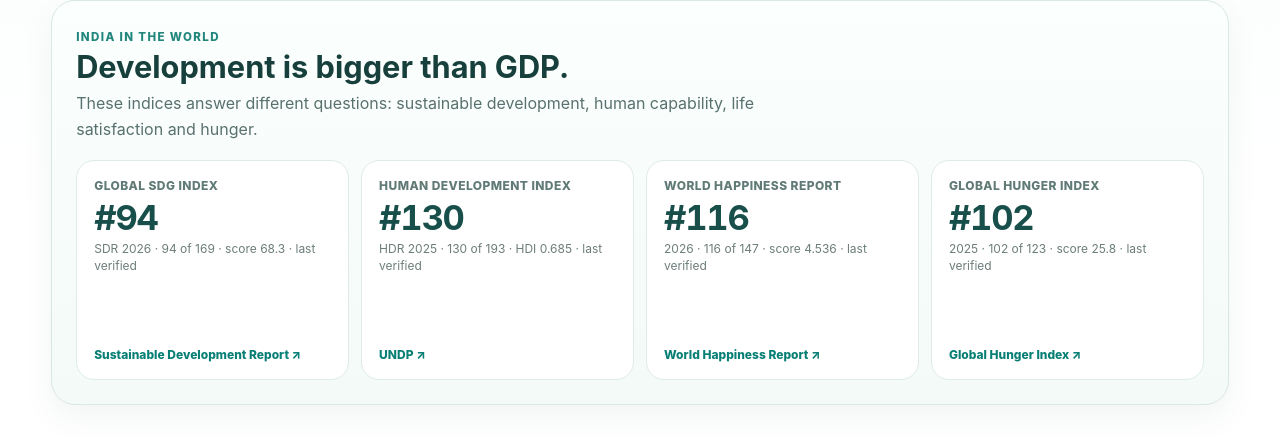
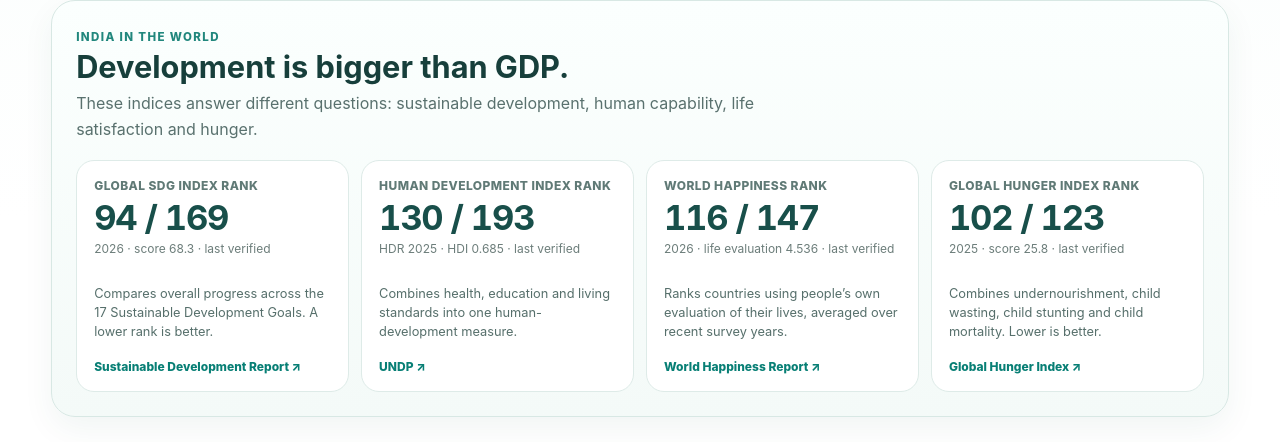
Before and after one commit to its4manasi/curiolens, a Next.js app: page /development in a window 1280 px wide. Shown: the part 700-1142 px from the top of the page. Built offline with nearby package versions, Linux system fonts and the light colour scheme; no server answers.

Commit message:
Add files via upload

```diff
--- a/components/DevelopmentDashboard.js
+++ b/components/DevelopmentDashboard.js
@@ -24,35 +24,46 @@ export default function DevelopmentDashboard(){
     return () => window.removeEventListener('curiolens:place-change', onPlace);
   }, []);
   const latest = [
-    ['Gini index', live.gini, (v) => Number(v).toFixed(1)],
-    ['Poverty at lower-middle-income line', live.poverty, (v) => `${Number(v).toFixed(1)}%`],
-    ['Life expectancy', live.lifeExpectancy, (v) => `${Number(v).toFixed(1)} years`],
-    ['Under-5 mortality', live.under5, (v) => `${Number(v).toFixed(1)} / 1,000`],
+    ['Gini index', live.gini, (v) => Number(v).toFixed(1), 'Shows how evenly income or consumption is distributed. Lower values mean a more even distribution.'],
+    ['Poverty at lower-middle-income line', live.poverty, (v) => `${Number(v).toFixed(1)}%`, 'Share of people living below the World Bank lower-middle-income poverty line.'],
+    ['Life expectancy', live.lifeExpectancy, (v) => `${Number(v).toFixed(1)} years`, 'Average years a newborn would be expected to live if current mortality patterns continued.'],
+    ['Under-5 mortality', live.under5, (v) => `${Number(v).toFixed(1)} / 1,000`, 'Deaths before age five for every 1,000 live births. Lower is better.'],
   ].filter(([,m]) => m?.value != null);
+
+  const rankValue = (rankMetric, fallbackRank, fallbackTotal) => {
+    const rank = rankMetric?.value ?? (isIndia ? fallbackRank : null);
+    const total = rankMetric?.outOf ?? (isIndia ? fallbackTotal : null);
+    if (rank == null) return '—';
+    return total ? `${rank} / ${total}` : `#${rank}`;
+  };
 
   const globalMeasures = [
     {
-      label:'Global SDG Index',
-      value: live.globalSdgRank?.value != null ? `#${live.globalSdgRank.value}` : (isIndia ? '#94' : '—'),
-      detail: live.globalSdgRank?.value != null ? `${live.globalSdgRank.period} · ${live.globalSdgRank.outOf ? `of ${live.globalSdgRank.outOf}` : 'latest edition'}${live.globalSdgScore?.value != null ? ` · score ${Number(live.globalSdgScore.value).toFixed(1)}` : ''}` : (isIndia ? 'SDR 2026 · 94 of 169 · score 68.3 · last verified' : 'Latest Sustainable Development Report country result checked live'),
+      label:'Global SDG Index rank',
+      value: rankValue(live.globalSdgRank, 94, 169),
+      detail: live.globalSdgRank?.value != null ? `${live.globalSdgRank.period || 'Latest edition'}${live.globalSdgScore?.value != null ? ` · score ${Number(live.globalSdgScore.value).toFixed(1)}` : ''}` : (isIndia ? '2026 · score 68.3 · last verified' : 'Latest Sustainable Development Report country result checked live'),
+      description:'Compares overall progress across the 17 Sustainable Development Goals. A lower rank is better.',
       source: live.globalSdgRank || {source:'Sustainable Development Report', sourceUrl:'https://dashboards.sdgindex.org/profiles/india/fact-sheet/'},
     },
     {
-      label:'Human Development Index',
-      value: live.hdiRank?.value != null ? `#${live.hdiRank.value}` : (isIndia ? '#130' : '—'),
-      detail: live.hdiRank?.value != null ? `${live.hdiRank.period || 'Latest HDR'}${live.hdiValue?.value != null ? ` · HDI ${Number(live.hdiValue.value).toFixed(3)}` : ''}` : (isIndia ? 'HDR 2025 · 130 of 193 · HDI 0.685 · last verified' : 'Latest UNDP country result checked live'),
+      label:'Human Development Index rank',
+      value: rankValue(live.hdiRank, 130, 193),
+      detail: live.hdiRank?.value != null ? `${live.hdiRank.period || 'Latest HDR'}${live.hdiValue?.value != null ? ` · HDI ${Number(live.hdiValue.value).toFixed(3)}` : ''}` : (isIndia ? 'HDR 2025 · HDI 0.685 · last verified' : 'Latest UNDP country result checked live'),
+      description:'Combines health, education and living standards into one human-development measure.',
       source: live.hdiRank || {source:'UNDP', sourceUrl:'https://hdr.undp.org/data-center/country-insights#/ranks'},
     },
     {
-      label:'World Happiness Report',
-      value: live.happinessRank?.value != null ? `#${live.happinessRank.value}` : (isIndia ? '#116' : '—'),
-      detail: live.happinessRank?.value != null ? `${live.happinessRank.period || 'Latest edition'}${live.happinessScore?.value != null ? ` · life evaluation ${Number(live.happinessScore.value).toFixed(3)}` : ''}` : (isIndia ? '2026 · 116 of 147 · score 4.536 · last verified' : 'Latest World Happiness country result checked live'),
+      label:'World Happiness rank',
+      value: rankValue(live.happinessRank, 116, 147),
+      detail: live.happinessRank?.value != null ? `${live.happinessRank.period || 'Latest edition'}${live.happinessScore?.value != null ? ` · life evaluation ${Number(live.happinessScore.value).toFixed(3)}` : ''}` : (isIndia ? '2026 · life evaluation 4.536 · last verified' : 'Latest World Happiness country result checked live'),
+      description:'Ranks countries using people’s own evaluation of their lives, averaged over recent survey years.',
       source: live.happinessRank || {source:'World Happiness Report', sourceUrl:'https://www.worldhappiness.report/'},
     },
     {
-      label:'Global Hunger Index',
-      value: live.ghiRank?.value != null ? `#${live.ghiRank.value}` : (isIndia ? '#102' : '—'),
-      detail: live.ghiRank?.value != null ? `${live.ghiRank.period || 'Latest edition'} · of ${live.ghiRank.outOf || '—'}${live.ghiScore?.value != null ? ` · score ${live.ghiScore.value}` : ''}` : (isIndia ? '2025 · 102 of 123 · score 25.8 · last verified' : 'Latest Global Hunger Index country result checked live'),
+      label:'Global Hunger Index rank',
+      value: rankValue(live.ghiRank, 102, 123),
+      detail: live.ghiRank?.value != null ? `${live.ghiRank.period || 'Latest edition'}${live.ghiScore?.value != null ? ` · score ${live.ghiScore.value}` : ''}` : (isIndia ? '2025 · score 25.8 · last verified' : 'Latest Global Hunger Index country result checked live'),
+      description:'Combines undernourishment, child wasting, child stunting and child mortality. Lower is better.',
       source: live.ghiRank || {source:'Global Hunger Index', sourceUrl:'https://www.globalhungerindex.org/india.html'},
     },
   ];
@@ -63,9 +74,9 @@ export default function DevelopmentDashboard(){
   const stateNames = stateRows.length ? stateRows.map((x)=>x.state) : ['Bihar'];
 
   return <div className="public-data-dashboard development-data-dashboard">
-    <section className="live-index-section compact-live-section"><div className="live-index-head"><div><span className="section-tag">Latest available {countryName} series</span><h2>Development indicators update on different schedules.</h2><p>The API asks each live source for its newest non-null {countryName} observation rather than requesting a fixed year.</p></div><span className={`live-status ${liveStatus}`}>{liveStatus === 'ready' ? 'Latest observations checked' : liveStatus === 'loading' ? 'Checking latest data…' : 'Using verified fallback where needed'}</span></div>{latest.length > 0 && <div className="live-index-grid">{latest.map(([label,m,fmt]) => <article key={label}><span>{label}</span><strong>{fmt(m.value)}</strong><small>{m.period}</small><Source href={m.sourceUrl}>{m.source}</Source></article>)}</div>}</section>
+    <section className="live-index-section compact-live-section"><div className="live-index-head"><div><span className="section-tag">Latest available {countryName} series</span><h2>Development indicators update on different schedules.</h2><p>The API asks each live source for its newest non-null {countryName} observation rather than requesting a fixed year.</p></div><span className={`live-status ${liveStatus}`}>{liveStatus === 'ready' ? 'Latest observations checked' : liveStatus === 'loading' ? 'Checking latest data…' : 'Using verified fallback where needed'}</span></div>{latest.length > 0 && <div className="live-index-grid">{latest.map(([label,m,fmt,description]) => <article key={label}><span>{label}</span><strong>{fmt(m.value)}</strong><small>{m.period}</small><p>{description}</p><Source href={m.sourceUrl}>{m.source}</Source></article>)}</div>}</section>
 
-    <section className="live-index-section development-global-index"><div className="live-index-head"><div><span className="section-tag">{countryName} in the world</span><h2>Development is bigger than GDP.</h2><p>These indices answer different questions: sustainable development, human capability, life satisfaction and hunger.</p></div></div><div className="live-index-grid stable-index-grid">{globalMeasures.map((item)=><article key={item.label}><span>{item.label}</span><strong>{item.value}</strong><small>{item.detail}</small><Source href={item.source.sourceUrl}>{item.source.source}</Source></article>)}</div></section>
+    <section className="live-index-section development-global-index"><div className="live-index-head"><div><span className="section-tag">{countryName} in the world</span><h2>Development is bigger than GDP.</h2><p>These indices answer different questions: sustainable development, human capability, life satisfaction and hunger.</p></div></div><div className="live-index-grid stable-index-grid">{globalMeasures.map((item)=><article key={item.label}><span>{item.label}</span><strong>{item.value}</strong><small>{item.detail}</small><p>{item.description}</p><Source href={item.source.sourceUrl}>{item.source.source}</Source></article>)}</div></section>
 
     {isIndia && <>
     <section className="niti-sdg-panel">
--- a/components/SiteNav.js
+++ b/components/SiteNav.js
@@ -15,6 +15,23 @@ const topics = [
   ['climate','Climate & Environment','/climate/'],
   ['science','Science','/science/'],
   ['space','Space & Technology','/space-tech/'],
+];
+
+
+const SEARCH_ITEMS = [
+  { label: 'Education', type: 'Topic', href: '/education/', keywords: 'education school schools teacher teachers literacy students learning college university udise aishe' },
+  { label: 'Health', type: 'Topic', href: '/health/', keywords: 'health healthcare mortality life expectancy maternal infant child tb tuberculosis disease uhc universal coverage' },
+  { label: 'Women & Society', type: 'Topic', href: '/women/', keywords: 'women woman gender female girls safety labour work earnings parliament representation digital finance' },
+  { label: 'Economy', type: 'Topic', href: '/economy/', keywords: 'economy gdp jobs employment unemployment income earnings fiscal debt state finances plfs hces' },
+  { label: 'Development', type: 'Topic', href: '/development/', keywords: 'development sdg poverty inequality hunger hdi happiness niti index' },
+  { label: 'Democracy & Governance', type: 'Topic', href: '/democracy/', keywords: 'democracy governance corruption cpi press freedom peace election voice accountability' },
+  { label: 'Climate & Environment', type: 'Topic', href: '/climate/', keywords: 'climate environment co2 carbon emissions warming temperature forest trees biodiversity air quality energy transition renewable' },
+  { label: 'Science', type: 'Topic', href: '/science/', keywords: 'science research discovery medicine experiments' },
+  { label: 'Space & Technology', type: 'Topic', href: '/space-tech/', keywords: 'space technology isro satellite moon mars ai semiconductor tech' },
+  { label: 'Maps', type: 'Explore', href: '/education/#maps', keywords: 'map maps geography state district india' },
+  { label: 'Stories', type: 'Explore', href: '/articles/', keywords: 'stories articles reads explainers' },
+  { label: 'Sources', type: 'Explore', href: '/sources/', keywords: 'sources data evidence official verify methodology' },
+  { label: 'About CurioLens', type: 'Explore', href: '/about/', keywords: 'about contact manasi linkedin email' },
 ];
 
 const COUNTRY_KEY = 'curiolens-country';
@@ -126,9 +143,12 @@ export default function SiteNav() {
   const [mobileOpen, setMobileOpen] = useState(false);
   const [topicOpen, setTopicOpen] = useState(false);
   const [placeOpen, setPlaceOpen] = useState(false);
+  const [searchOpen, setSearchOpen] = useState(false);
+  const [searchQuery, setSearchQuery] = useState('');
   const [country, setCountry] = useState(countryByCode('IND'));
   const topicTimer = useRef(null);
   const placeTimer = useRef(null);
+  const searchInputRef = useRef(null);
 
   useEffect(() => {
     const stored = readStoredPlace();
@@ -138,6 +158,24 @@ export default function SiteNav() {
     return () => window.removeEventListener('curiolens:country-change', onCountry);
   }, []);
 
+
+  useEffect(() => {
+    const params = new URLSearchParams(window.location.search);
+    if (params.get('place') === '1') {
+      setPlaceOpen(true);
+      params.delete('place');
+      const next = `${window.location.pathname}${params.toString() ? `?${params}` : ''}${window.location.hash}`;
+      window.history.replaceState({}, '', next);
+    }
+    if (window.location.hash === '#maps') {
+      window.setTimeout(() => document.getElementById('maps')?.scrollIntoView({ behavior: 'smooth', block: 'start' }), 120);
+    }
+  }, []);
+
+  useEffect(() => {
+    if (searchOpen) window.setTimeout(() => searchInputRef.current?.focus(), 30);
+  }, [searchOpen]);
+
   useEffect(() => {
     document.body.style.overflow = mobileOpen ? 'hidden' : '';
     return () => { document.body.style.overflow = ''; };
@@ -145,7 +183,7 @@ export default function SiteNav() {
 
   useEffect(() => {
     const onKey = (e) => {
-      if (e.key === 'Escape') { setMobileOpen(false); setTopicOpen(false); setPlaceOpen(false); }
+      if (e.key === 'Escape') { setMobileOpen(false); setTopicOpen(false); setPlaceOpen(false); setSearchOpen(false); }
     };
     window.addEventListener('keydown', onKey);
     return () => window.removeEventListener('keydown', onKey);
@@ -157,6 +195,35 @@ export default function SiteNav() {
   };
   const keepOpen = (ref, setter) => { clearTimeout(ref.current); setter(true); };
   const closeMobile = () => setMobileOpen(false);
+
+  const normalizedSearch = searchQuery.trim().toLowerCase();
+  const searchResults = useMemo(() => {
+    if (!normalizedSearch) return SEARCH_ITEMS.slice(0, 7);
+    const content = SEARCH_ITEMS.filter((item) => `${item.label} ${item.keywords}`.toLowerCase().includes(normalizedSearch));
+    const countries = COUNTRIES.filter((item) => item.name.toLowerCase().includes(normalizedSearch)).slice(0, 4).map((item) => ({
+      label: item.name,
+      type: 'Country',
+      href: `/?place=1&country=${encodeURIComponent(item.code)}`,
+      keywords: item.name,
+    }));
+    const states = INDIA_STATES.filter((name) => name.toLowerCase().includes(normalizedSearch)).slice(0, 4).map((name) => ({
+      label: name,
+      type: 'State / UT',
+      href: `/?place=1&country=IND&state=${encodeURIComponent(name)}`,
+      keywords: name,
+    }));
+    return [...content, ...countries, ...states].slice(0, 9);
+  }, [normalizedSearch]);
+
+  const goToMaps = (event) => {
+    if (typeof window === 'undefined') return;
+    if (window.location.pathname.startsWith('/education')) {
+      event?.preventDefault?.();
+      window.history.replaceState({}, '', `${window.location.pathname}${window.location.search}#maps`);
+      document.getElementById('maps')?.scrollIntoView({ behavior: 'smooth', block: 'start' });
+      setMobileOpen(false);
+    }
+  };
 
   return <header className="v9-header-wrap">
     <div className="v9-header">
@@ -183,13 +250,27 @@ export default function SiteNav() {
           </div>}
         </div>
         <Link className="v9-nav-link" href="/education/#compare"><UiIcon name="compare" size={16}/><span>Compare</span></Link>
-        <Link className="v9-nav-link" href="/education/#maps"><UiIcon name="map" size={16}/><span>Maps</span></Link>
+        <a className="v9-nav-link" href="/education/#maps" onClick={goToMaps}><UiIcon name="map" size={16}/><span>Maps</span></a>
         <Link className="v9-nav-link" href="/articles/"><UiIcon name="stories" size={16}/><span>Stories</span></Link>
         <Link className="v9-nav-link" href="/sources/"><UiIcon name="sources" size={16}/><span>Sources</span></Link>
       </nav>
 
       <div className="v9-header-actions">
-        <Link className="v9-icon-button" href="/articles/" aria-label="Search and stories"><UiIcon name="search" size={19}/></Link>
+        <div className="v9-search-wrap">
+          <button className="v9-icon-button" type="button" aria-label="Search CurioLens" aria-expanded={searchOpen} onClick={() => { setSearchOpen(v => !v); setPlaceOpen(false); }}><UiIcon name="search" size={19}/></button>
+          {searchOpen && <div className="v9-search-popover">
+            <div className="v9-search-head">
+              <UiIcon name="search" size={18}/>
+              <input ref={searchInputRef} value={searchQuery} onChange={(e) => setSearchQuery(e.target.value)} placeholder="Search topics, data or places…" aria-label="Search CurioLens"/>
+              {searchQuery && <button type="button" onClick={() => setSearchQuery('')} aria-label="Clear search">×</button>}
+            </div>
+            <div className="v9-search-results">
+              {searchResults.length ? searchResults.map((item) => <a key={`${item.type}-${item.label}`} href={item.href} onClick={() => setSearchOpen(false)}>
+                <span><b>{item.label}</b><small>{item.type}</small></span><strong aria-hidden="true">›</strong>
+              </a>) : <div className="v9-search-empty">No match yet. Try education, climate, SDG, Bihar or a country name.</div>}
+            </div>
+          </div>}
+        </div>
         <div className="v9-nav-popover v9-place-popover" onMouseEnter={() => keepOpen(placeTimer,setPlaceOpen)} onMouseLeave={() => delayedClose(placeTimer,setPlaceOpen)}>
           <button className="v9-place-button" type="button" aria-expanded={placeOpen} onClick={() => setPlaceOpen(v => !v)}><UiIcon name="pin" size={17}/><span>{country.name}</span><NavChevron open={placeOpen}/></button>
           {placeOpen && <div onMouseEnter={() => keepOpen(placeTimer,setPlaceOpen)} onMouseLeave={() => delayedClose(placeTimer,setPlaceOpen)}><PlacePicker onApplied={(detail) => { setCountry(countryByCode(detail.countryCode)); setPlaceOpen(false); }}/></div>}
@@ -210,7 +291,7 @@ export default function SiteNav() {
           <Link className="mobile-primary-link" href="/" onClick={closeMobile}><UiIcon name="home" size={20}/> Home</Link>
           <details className="mobile-nested"><summary><span><UiIcon name="topics" size={20}/> Topics</span><NavChevron size={16}/></summary><TopicLinks mobile onNavigate={closeMobile}/></details>
           <Link className="mobile-menu-link" href="/education/#compare" onClick={closeMobile}><UiIcon name="compare" size={20}/> Compare</Link>
-          <Link className="mobile-menu-link" href="/education/#maps" onClick={closeMobile}><UiIcon name="map" size={20}/> Maps</Link>
+          <a className="mobile-menu-link" href="/education/#maps" onClick={goToMaps}><UiIcon name="map" size={20}/> Maps</a>
           <Link className="mobile-menu-link" href="/articles/" onClick={closeMobile}><UiIcon name="stories" size={20}/> Stories</Link>
           <Link className="mobile-menu-link" href="/sources/" onClick={closeMobile}><UiIcon name="sources" size={20}/> Sources</Link>
           <details className="mobile-nested place-mobile-details"><summary><span><UiIcon name="pin" size={20}/> Country & place</span><NavChevron size={16}/></summary><PlacePicker mobile onApplied={(detail) => setCountry(countryByCode(detail.countryCode))}/></details>
```
